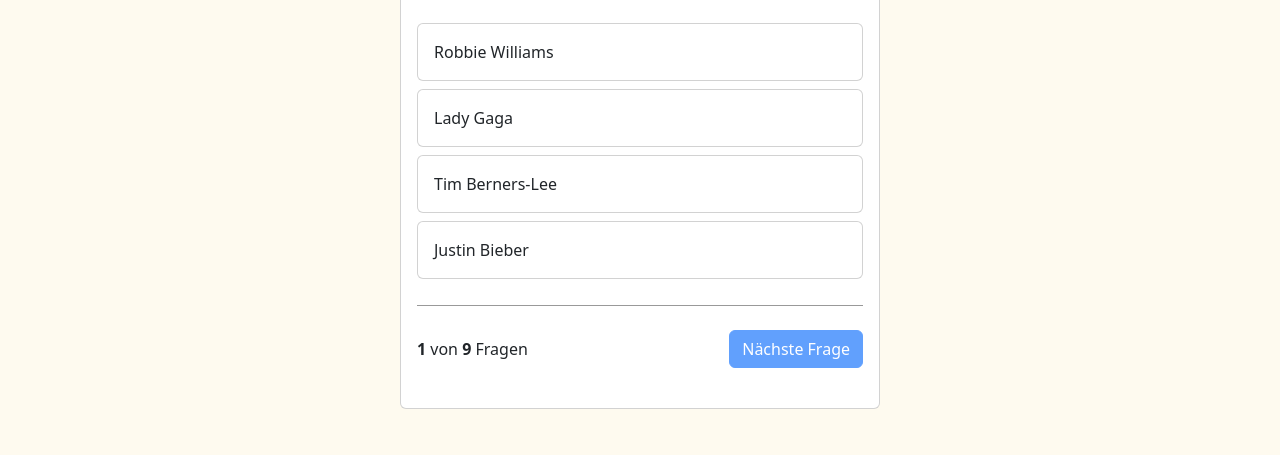
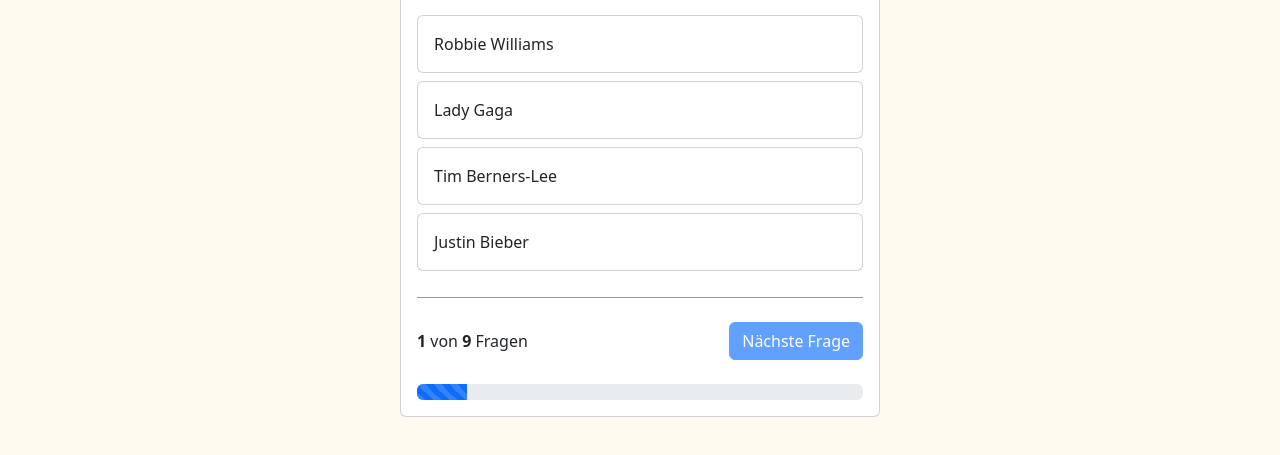
Before and after one commit to davidlreg/quiz_app, a website: page index.html in a window 1280 px wide. Shown: the part 345-800 px from the top of the page. Drawn offline with nearby package versions, Linux system fonts and the light colour scheme.

Commit message:
working on progress bar

```diff
--- a/index.html
+++ b/index.html
@@ -47,6 +47,16 @@
           </div>
 
           <div class="question-footer" id="question-footer"></div>
+          <div class="progress">
+            <div
+              class="progress-bar progress-bar-striped progress-bar-animated"
+              role="progressbar"
+              style="width: 11.11%"
+              aria-valuenow="10"
+              aria-valuemin="0"
+              aria-valuemax="100"
+            ></div>
+          </div>
         </div>
       </div>
     </div>
--- a/scripts/script.js
+++ b/scripts/script.js
@@ -51,6 +51,7 @@
     currentQuestion++;
     resetAnswerButtons();
     showCurrentQuestion();
+    calculateProgress();
   }
 }
 
@@ -74,3 +75,8 @@
   document.getElementById("finalScreenRightAnswers").innerHTML =
     rightAnswerdQuestions;
 }
+
+function calculateProgress() {
+  let percent = (currentQuestion / questions.length) * 100;
+  console.log(percent);
+}
```
